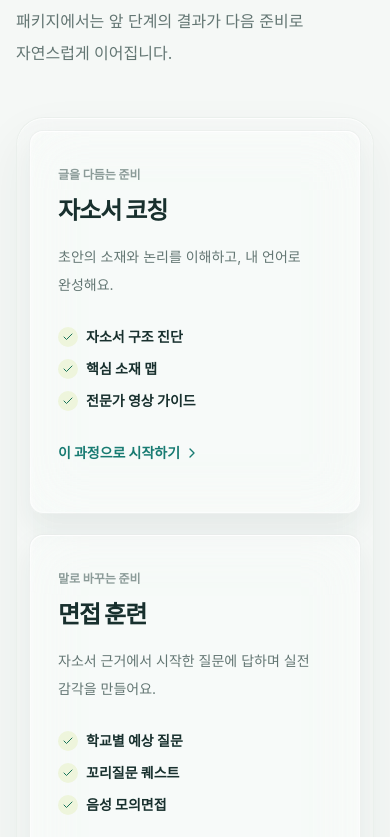
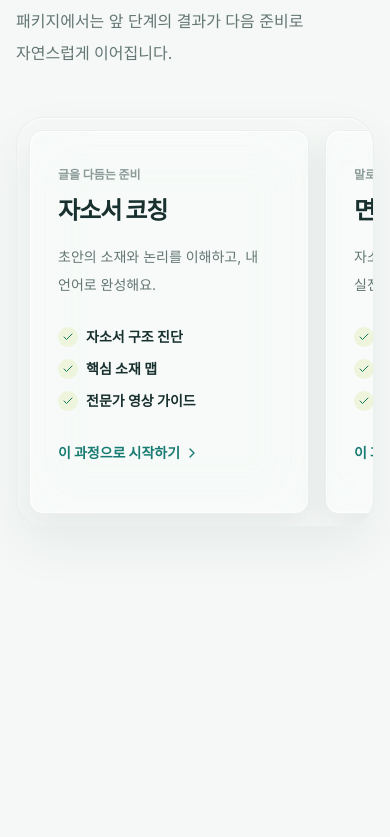
Before and after one commit to khlee-wq/hs-aihow, a Next.js app: page / in a window 390 px wide. Shown: the part 1727-2564 px from the top of the page. Built offline with nearby package versions, Linux system fonts and the light colour scheme.

Commit message:
feat: add mobile product scroll sequence

```diff
--- a/src/app/globals.css
+++ b/src/app/globals.css
@@ -225,6 +225,19 @@ body {
 .landing-product-stage [data-motion-product-card] {
   will-change: transform, opacity;
 }
+@media (max-width: 767px) {
+  .landing-product-stage {
+    overflow: hidden;
+  }
+  .landing-product-track {
+    display: flex;
+    gap: 1rem;
+    width: max-content;
+  }
+  .landing-product-track [data-motion-product-card] {
+    flex: 0 0 min(17.5rem, calc(100vw - var(--space-page) * 2 - 1.5rem));
+  }
+}
 .journey-stage {
   background: color-mix(in srgb, var(--surface-contrast) 92%, transparent);
 }
--- a/src/components/motion/motion-root.tsx
+++ b/src/components/motion/motion-root.tsx
@@ -215,6 +215,33 @@ export function MotionRoot({ children }: { children: React.ReactNode }) {
               },
             );
           });
+        } else {
+          Array.from(
+            root.current?.querySelectorAll<HTMLElement>(
+              "[data-motion-product-stage]",
+            ) ?? [],
+          ).forEach((stage) => {
+            const track = stage.querySelector<HTMLElement>(
+              "[data-motion-product-track]",
+            );
+            if (!track) return;
+            gsap.to(track, {
+              x: () => Math.min(0, stage.clientWidth - track.scrollWidth),
+              ease: "none",
+              scrollTrigger: {
+                trigger: stage,
+                // Pin the horizontal sequence directly under the floating nav.
+                // Starting at 72% left too much empty viewport above the cards on phones.
+                start: "top 18%",
+                end: () => `+=${Math.max(520, track.scrollWidth * 1.1)}`,
+                scrub: 0.7,
+                pin: true,
+                pinSpacing: true,
+                anticipatePin: 1,
+                invalidateOnRefresh: true,
+              },
+            });
+          });
         }
 
         if (window.matchMedia("(min-width: 1024px)").matches) {
--- a/src/features/landing/landing-page.tsx
+++ b/src/features/landing/landing-page.tsx
@@ -195,8 +195,12 @@ export function LandingPage() {
             text="각 상품은 독립적으로 사용할 수 있고, 통합 패키지에서는 앞 단계의 결과가 다음 준비로 자연스럽게 이어집니다."
           />
           <div
-            className="landing-product-stage mt-12 grid gap-5 p-3 sm:p-5 lg:grid-cols-3 lg:p-6"
+            className="landing-product-stage mt-12 p-3 sm:p-5 lg:p-6"
             data-motion-product-stage
+          >
+            <div
+              className="landing-product-track grid gap-5 lg:grid-cols-3"
+              data-motion-product-track
             >
               {products.map((product, index) => (
                 <Card
@@ -243,6 +247,7 @@ export function LandingPage() {
                   </Link>
                 </Card>
               ))}
+            </div>
           </div>
         </div>
       </section>
```
Also changed, not shown: 1 other file (tests, documents, lock files or other folders). Lines whose indentation alone changed are shown as unchanged.
